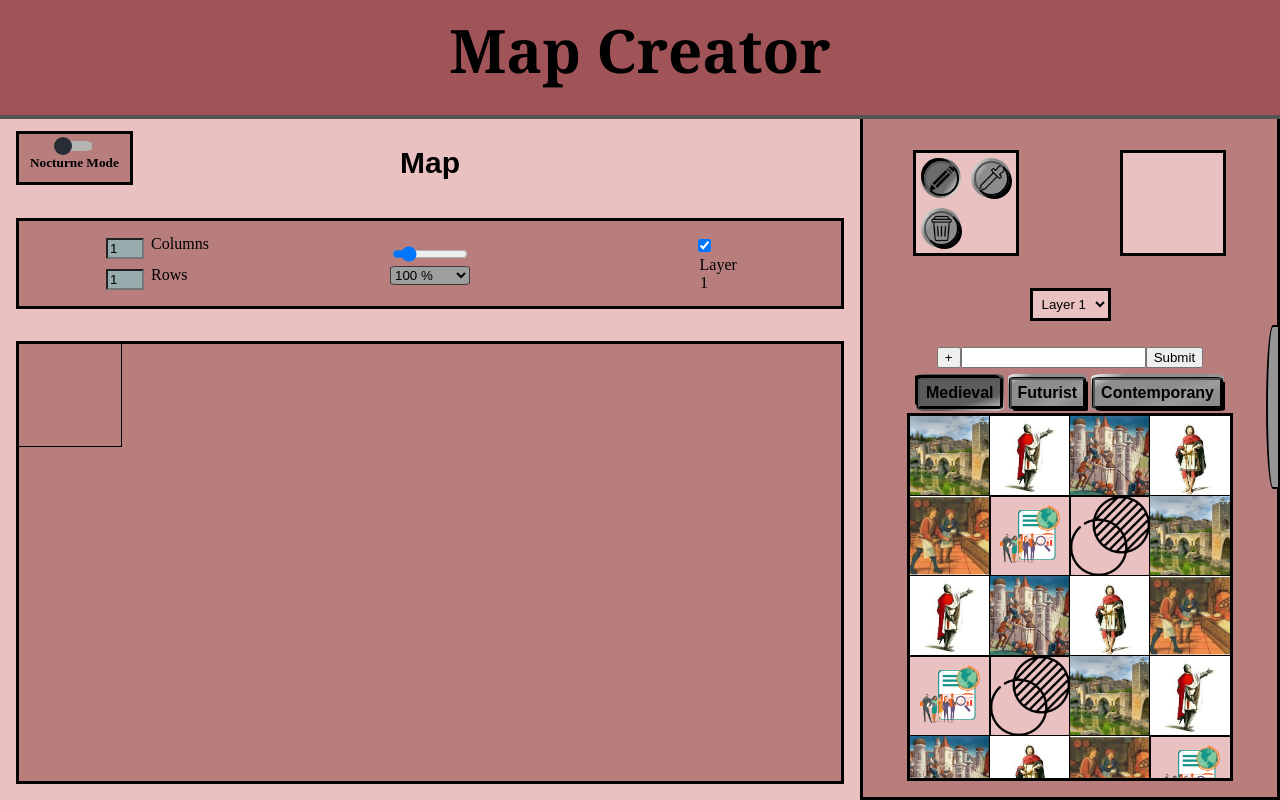
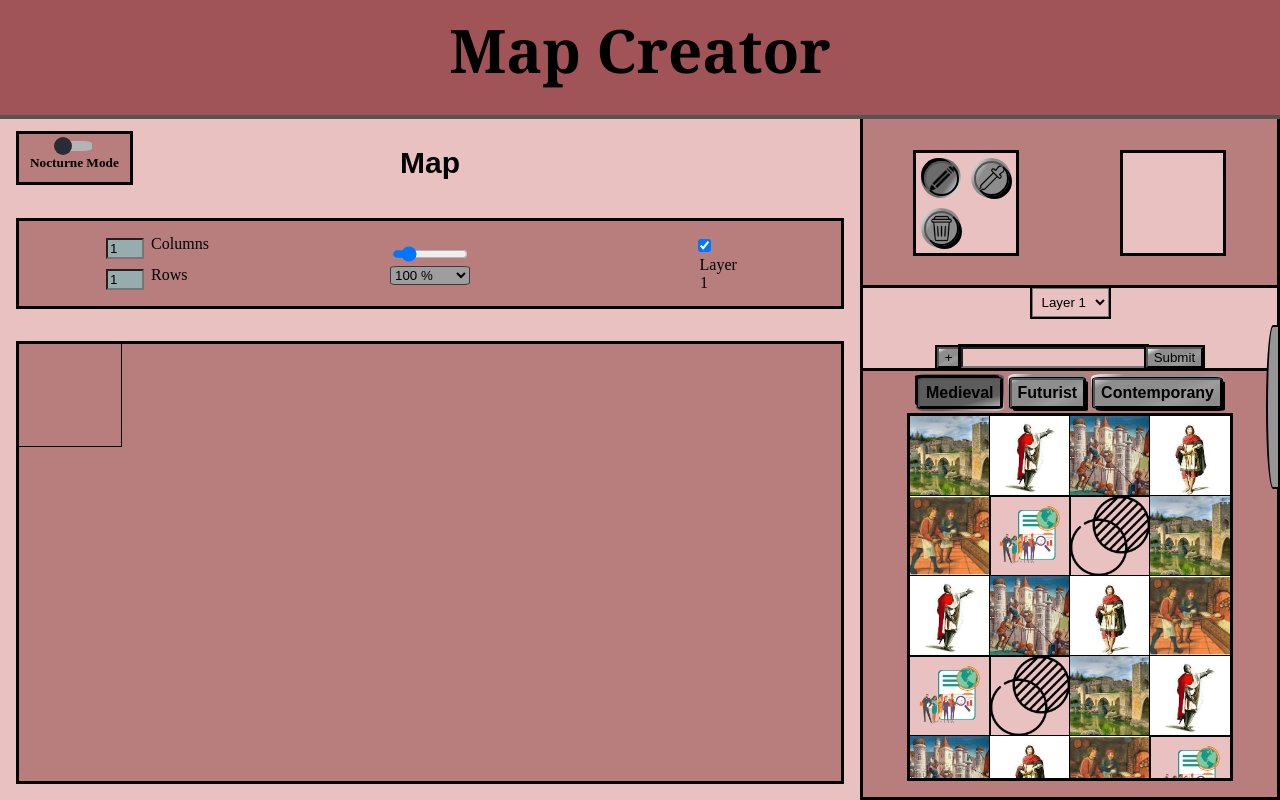
Before and after one commit to GeroNahu/Map-Creator, a React (Create React App) app: page / in a window 1280 px wide. Built offline with nearby package versions, Linux system fonts and the light colour scheme.

Commit message:
Improves the styles of the additional layers button and the submit button

```diff
--- a/src/Components/ToolsSection.js
+++ b/src/Components/ToolsSection.js
@@ -34,6 +34,8 @@ const ToolsSection = ({
 
   const divToolsSectionWidth = ref.current?.clientWidth;
   const [transition, setTransition] = React.useState(true);
+  const [plusClickOn, setPlusClickOn] = React.useState(false);
+  const [submitClickOn, setSubmitClickOn] = React.useState(false);
 
   const handleSelect = (theme) => {
     setImages(tilesThemes[theme]);
@@ -120,7 +122,13 @@ const ToolsSection = ({
           }}
         />
       </div>
-      <div className="selectedLayerContainer">
+      <div
+        className="selectedLayerContainer"
+        style={{
+          backgroundColor: theme.LAYER_SELECTOR_BACKGROUND,
+          outline: `solid ${theme.LAYER_SELECTOR_BORDER} 3px`,
+        }}
+      >
         <select
           onChange={(e) => {
             onLayerSelect(e.target.value);
@@ -130,7 +138,8 @@ const ToolsSection = ({
           id="form"
           style={{
             backgroundColor: theme.LAYER_SELECTOR_BACKGROUND,
-            border: `solid ${theme.LAYER_SELECTOR_BORDER} 3px`,
+            outline: `solid ${theme.LAYER_SELECTOR_BORDER} 2px`,
+            color: theme.TEXT_PRIMARY,
           }}
         >
           {map?.layers?.map((layer, index) => {
@@ -147,19 +156,67 @@ const ToolsSection = ({
           })}
           ;
         </select>
-        <form onSubmit={(e) => handleName(e)}>
+        <form className="handleLayers" onSubmit={(e) => handleName(e)}>
           <button
             type="button"
-            className="layersNumberButton"
+            className={`layersNumberButton ${
+              plusClickOn ? "layersNumberButtonOn" : ""
+            }`}
             onClick={(e) => {
               e.preventDefault();
               handlelayersNumber();
             }}
+            onMouseDown={() => setPlusClickOn(true)}
+            onMouseUp={() => setPlusClickOn(false)}
+            onMouseLeave={() => setPlusClickOn(false)}
+            style={{
+              background: plusClickOn
+                ? theme.CATEGORY_BUTTONS_BACKGROUND_ON
+                : theme.CATEGORY_BUTTONS_BACKGROUND,
+              outline: `solid ${theme.LAYER_SELECTOR_BORDER} 2px`,
+              color: theme.TEXT_PRIMARY,
+            }}
           >
             +
           </button>
-          <input type="text" className="inputRenameLayer" name="layerName" />
-          <button type="submit">Submit</button>
+          <input
+            type="text"
+            className="inputRenameLayer"
+            name="layerName"
+            style={{
+              backgroundColor: theme.LAYER_SELECTOR_BACKGROUND,
+              outline: `solid ${theme.LAYER_SELECTOR_BORDER} 3px`,
+              color: theme.TEXT_PRIMARY,
+            }}
+            onKeyDown={(e) => {
+              if (e.key === "Enter") {
+                setSubmitClickOn(true);
+              }
+            }}
+            onKeyUp={(e) => {
+              if (e.key === "Enter") {
+                setSubmitClickOn(false);
+              }
+            }}
+          />
+          <button
+            className={`layersSubmitButton ${
+              plusClickOn ? "layersSubmitButtonOn" : ""
+            }`}
+            type="submit"
+            style={{
+              background: submitClickOn
+                ? theme.CATEGORY_BUTTONS_BACKGROUND_ON
+                : theme.CATEGORY_BUTTONS_BACKGROUND,
+              outline: `solid ${theme.LAYER_SELECTOR_BORDER} 2px`,
+              color: theme.TEXT_PRIMARY,
+            }}
+            onMouseDown={() => setSubmitClickOn(true)}
+            onMouseUp={() => setSubmitClickOn(false)}
+            onMouseLeave={() => setSubmitClickOn(false)}
+          >
+            Submit
+          </button>
         </form>
       </div>
       <div className="buttosAndTiles">
```
